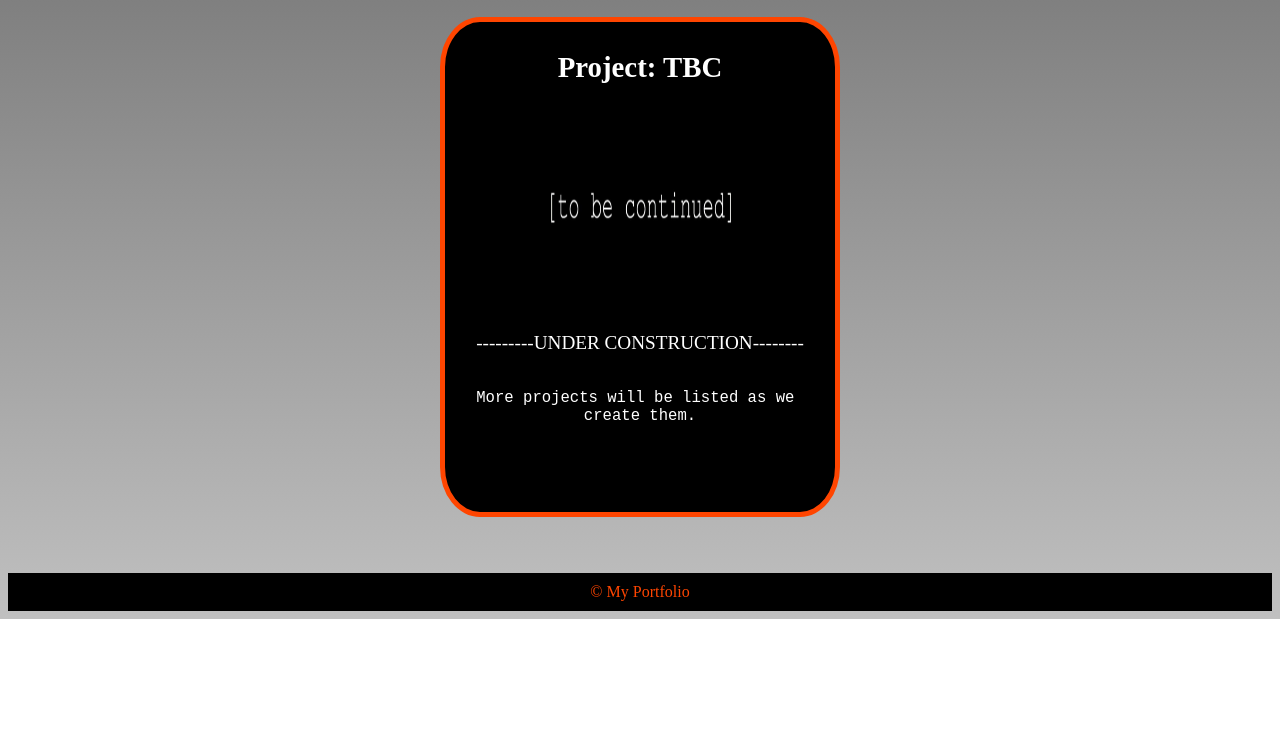
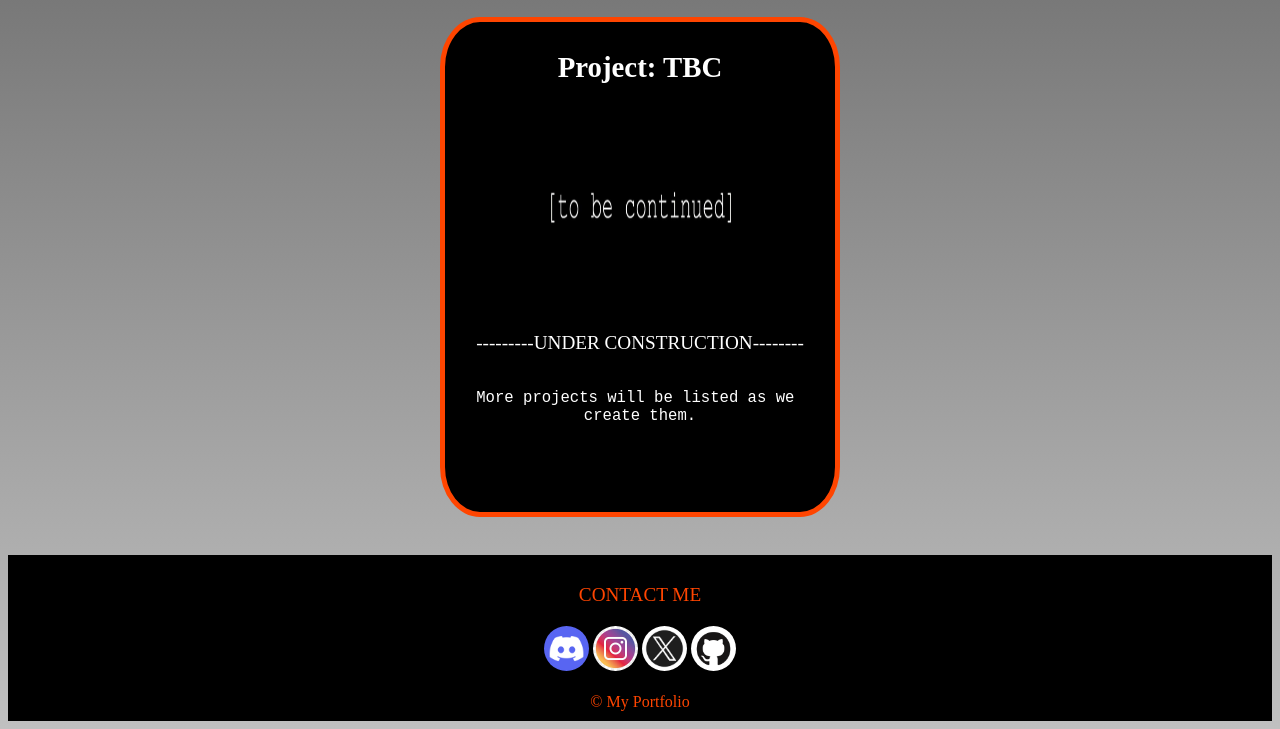
Before and after one commit to AdrianxDaniel/portfolio-webpage, a plain HTML site: page index.html in a window 1280 px wide. Shown: the part 1227-1956 px from the top of the page. Before the commit the page ends 1846 px from the top, so only its background shows below. Drawn offline with Linux system fonts and the light colour scheme.

Commit message:
exchanged form with images with paths to my socials for the contact me section and updated layout with breaks (br)

```diff
--- a/assets/css/style.css
+++ b/assets/css/style.css
@@ -24,6 +24,12 @@ header {
 
 footer {
   padding: 10px;
+}
+
+.contact-me {
+width: 45px;
+height: 45px;
+border-radius: 50%;
 }
 
 body {
@@ -118,6 +124,7 @@ main {
   border-radius: 10%;
 }
 
+
 @media screen and (max-width: 400px) {
   .card {
     width: 80vw;
--- a/index.html
+++ b/index.html
@@ -45,13 +45,15 @@ a, link, nav, article, ul, li, h1-h6, form, label
 
         <section class="card">
             <h2>Project: Study Guide</h2>
-            <a href="https://adrianxdaniel.github.io/prework-study-guide/"><img id="cardimage" src="./assets/images/studyguide.png" alt="studyguide image"></a>
+            <a href="https://adrianxdaniel.github.io/prework-study-guide/"><img id="cardimage"
+                    src="./assets/images/studyguide.png" alt="studyguide image"></a>
             <p>Here begins a new journey into the tech field!</p>
         </section>
 
         <section class="card">
             <h2>Project: Refactor</h2>
-            <a href="https://adrianxdaniel.github.io/semantic-elements/"><img id="cardimage" src="./assets/images/code refactor.png" alt="RefactorImage"></a>
+            <a href="https://adrianxdaniel.github.io/semantic-elements/"><img id="cardimage"
+                    src="./assets/images/code refactor.png" alt="RefactorImage"></a>
             <p>Semantics</p>
         </section>
 
@@ -63,24 +65,35 @@ a, link, nav, article, ul, li, h1-h6, form, label
 
         <section class="card">
             <h2>Project: TBC</h2>
-            <a href="./assets/images/construction.webp"><img id="cardimage" src="./assets/images/tbc.jpg" alt="ToBeContinuedImage"></a>
+            <a href="./assets/images/construction.webp"><img id="cardimage" src="./assets/images/tbc.jpg"
+                    alt="ToBeContinuedImage"></a>
             <p>---------UNDER CONSTRUCTION--------
-       <pre>More projects will be listed as we
-create them.</pre></p>
+            <pre>More projects will be listed as we
+create them.</pre>
+            </p>
         </section>
 
     </main>
     <br>
-    <section>
 
-    </section>
+    <footer>
+        <section>
+            <p style="font-size: larger;">CONTACT ME</p>
+            <div>
+                <a href="https://discord.com/channels/@ikail.i2"><img class="contact-me"
+                        src="./assets/images/discord.png" alt="Discord"></a>
+                <a href="https://www.instagram.com/danieltapia.i/"><img class="contact-me"
+                        src="/assets/images/instagram.jpg" alt="Instagram"></a>
+                <a href="https://twitter.com/Danieltapia_i"><img class="contact-me" src="./assets/images/x-tweet.jpg"
+                        alt="X"></a>
+                <a href="https://github.com/AdrianxDaniel"><img class="contact-me" src="./assets/images/github.png"
+                        alt="Github"></a>
+            </div>
 
-    <section>
+        </section>
+        <br>
+        &copy; My Portfolio
 
-    </section>
-    <br>
-    <footer>
-        &copy; My Portfolio
     </footer>
 
 
```
Also changed, not shown: assets/images/discord.png (added), assets/images/github.png (added), assets/images/instagram.jpg (added), assets/images/x-tweet.jpg (added).
